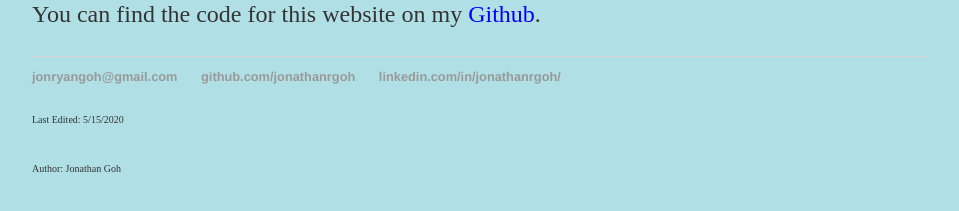
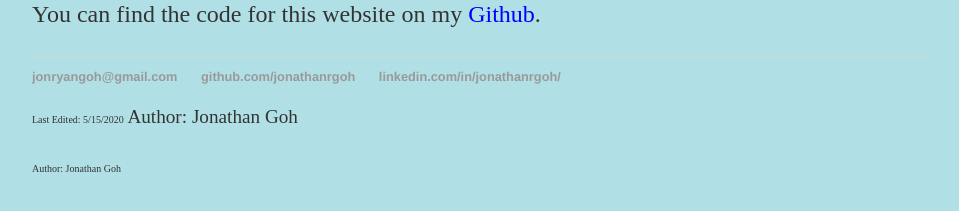
Before and after one commit to jonathanrgoh/jonathanrgoh.github.io, a Jekyll site: the page built from index.html, in a window 1280 px wide, cut to the strip 671-1089 px from the top of the page. Shown: the part 175-386 px from the top of the strip, without its empty margins (160-1119 px from the left). Built offline with Jekyll 4.4.1, drawn with Linux system fonts in a browser that asks for light colours.

Commit message:
Update default.html

```diff
--- a/_layouts/default.html
+++ b/_layouts/default.html
@@ -34,7 +34,9 @@
 				<li><a href="https://www.linkedin.com/in/jonathanrgoh/">linkedin.com/in/jonathanrgoh/</a></li>
 				</ul>
 
-				<p><font size = "1">Last Edited: 5/15/2020</font></p>
+				<p><font size = "1">Last Edited: 5/15/2020</font>
+				Author: Jonathan Goh
+				</p>
 				<p><font size = "1">Author: Jonathan Goh</font></p>
 			</footer>
 		</body>
```
